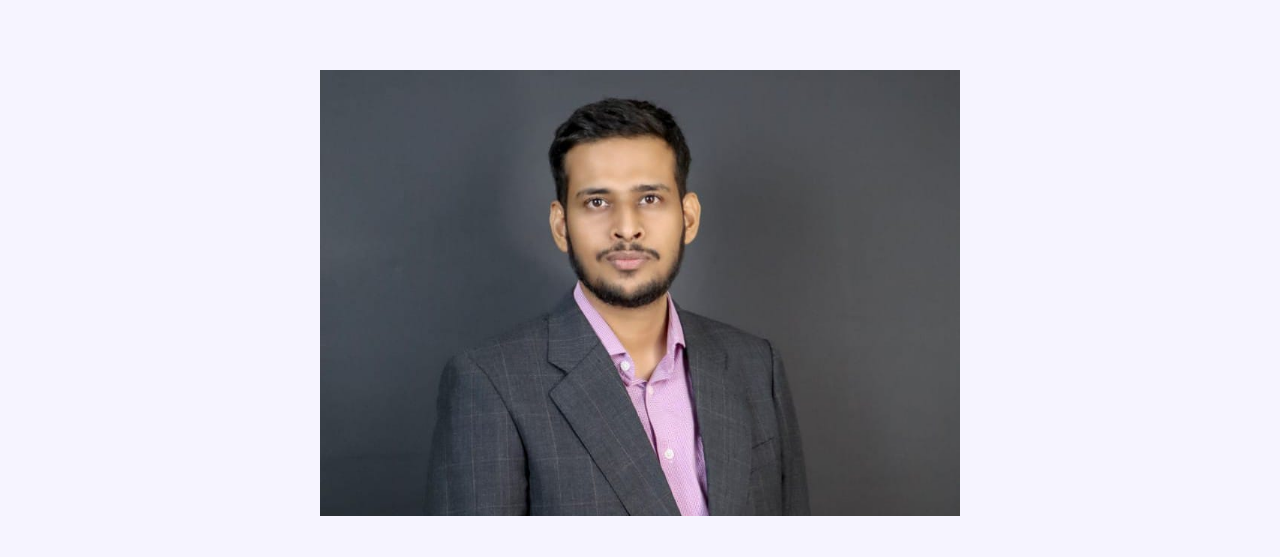
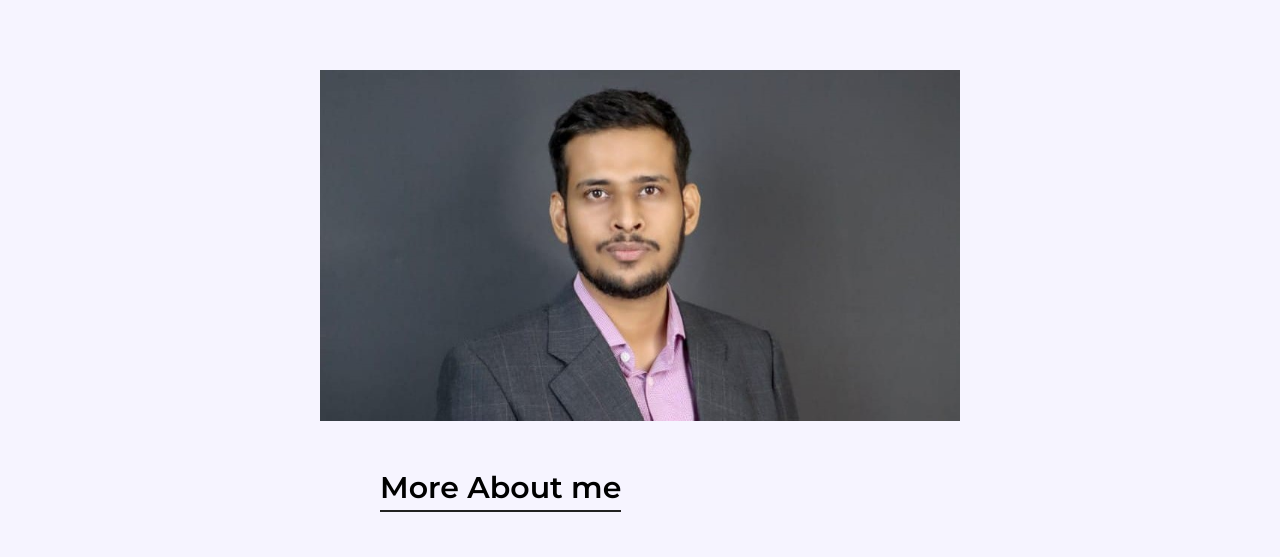
Before and after one commit to umerkang66/hammad-portfolio, a Next.js app: page /about in a window 1280 px wide. Shown: the part 125-682 px from the top of the page. Built offline with nearby package versions, Linux system fonts and the light colour scheme.

Commit message:
update hammad-full.jpg image

```diff
--- a/components/about-page/about.tsx
+++ b/components/about-page/about.tsx
@@ -11,7 +11,7 @@ const AboutComponent: FC = () => {
         <Image
           src="/images/hammad-full.jpg"
           width={853}
-          height={595}
+          height={468}
           alt="Hammad"
         />
       </div>
```
Also changed, not shown: public/images/hammad-full.jpg.
